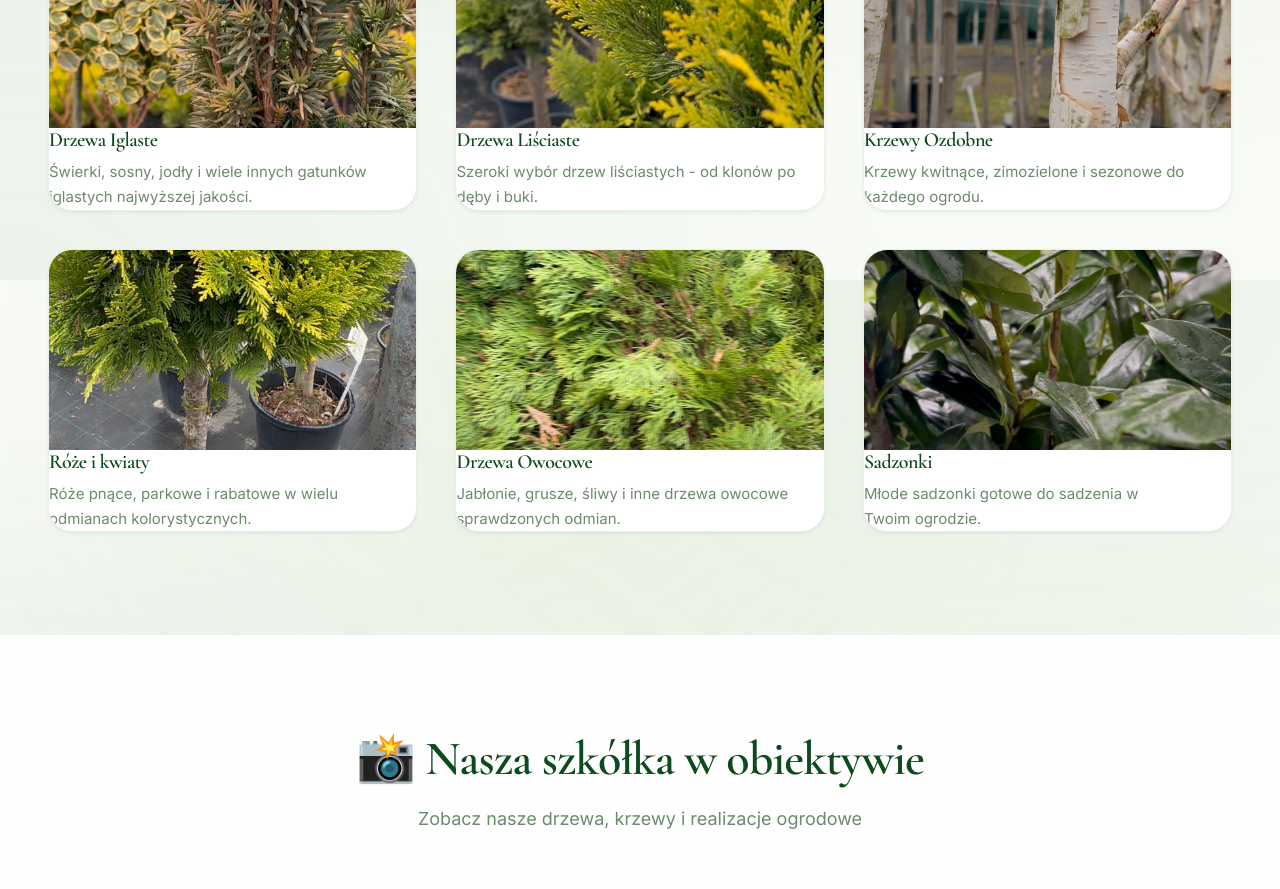
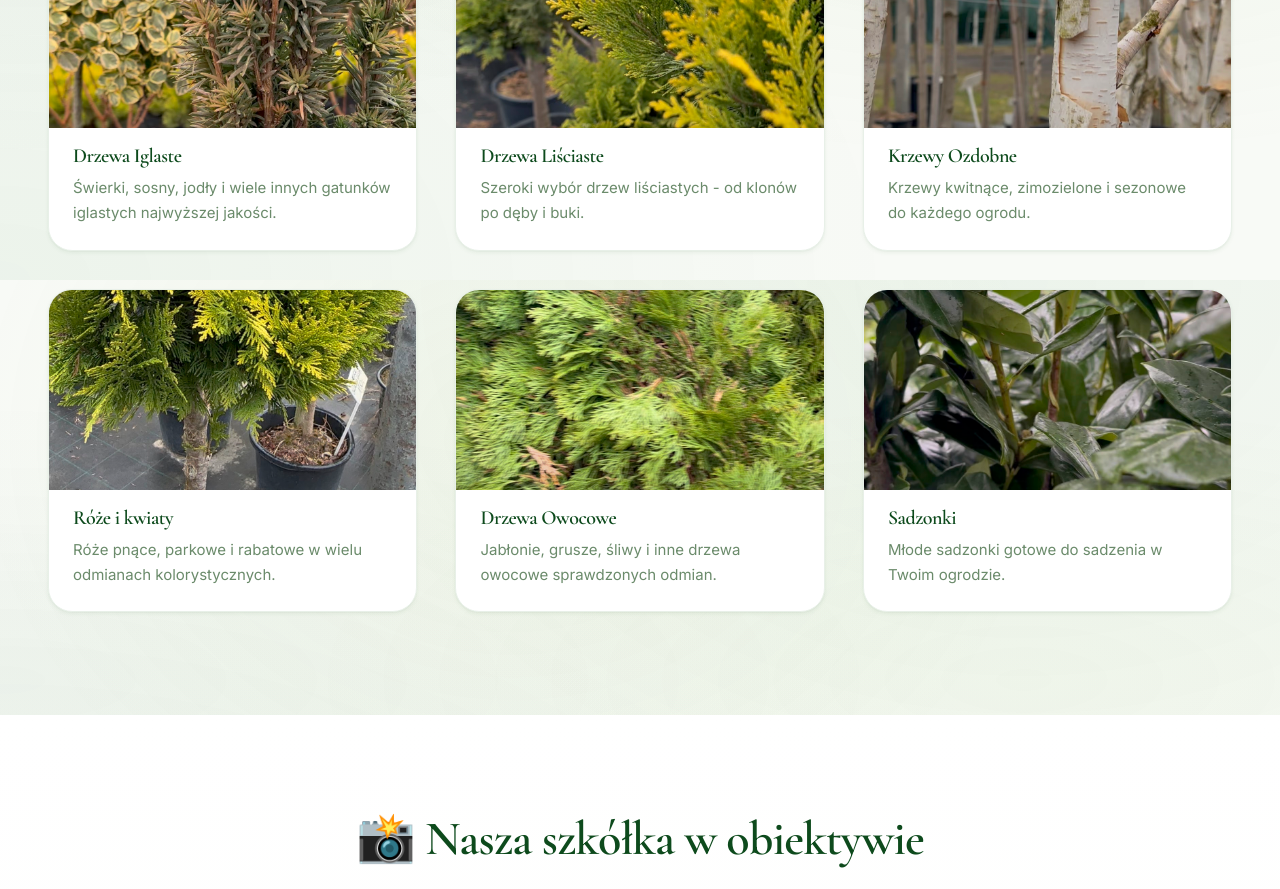
Before and after one commit to kozuchowskihubert/azure-tree, a Next.js app: page / in a window 1280 px wide. Shown: the part 1320-2209 px from the top of the page. Built offline with nearby package versions, Linux system fonts and the light colour scheme.

Commit message:
Co oferujemy: padding do tekstu - nie nachodzi na ramkę

```diff
--- a/src/styles/Home.module.css
+++ b/src/styles/Home.module.css
@@ -267,12 +267,14 @@
   font-weight: 600;
   color: var(--color-primary-dark);
   margin-bottom: 0.5rem;
+  padding: 1rem 1.5rem 0;
 }
 
 .featureText {
   font-size: 0.9375rem;
   color: var(--color-text-muted);
   line-height: 1.65;
+  padding: 0 1.5rem 1.5rem;
 }
 
 /* ─────────────────────────────────────────────────────────────
```
